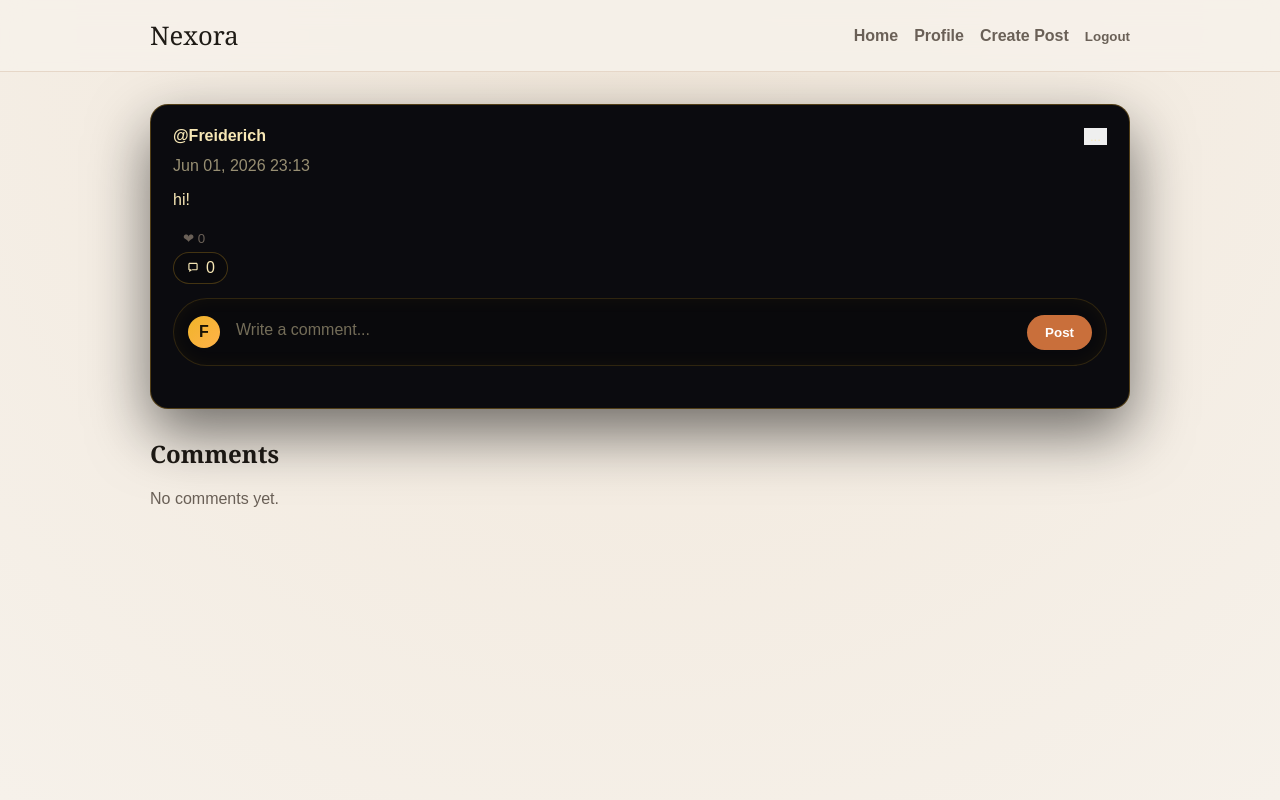
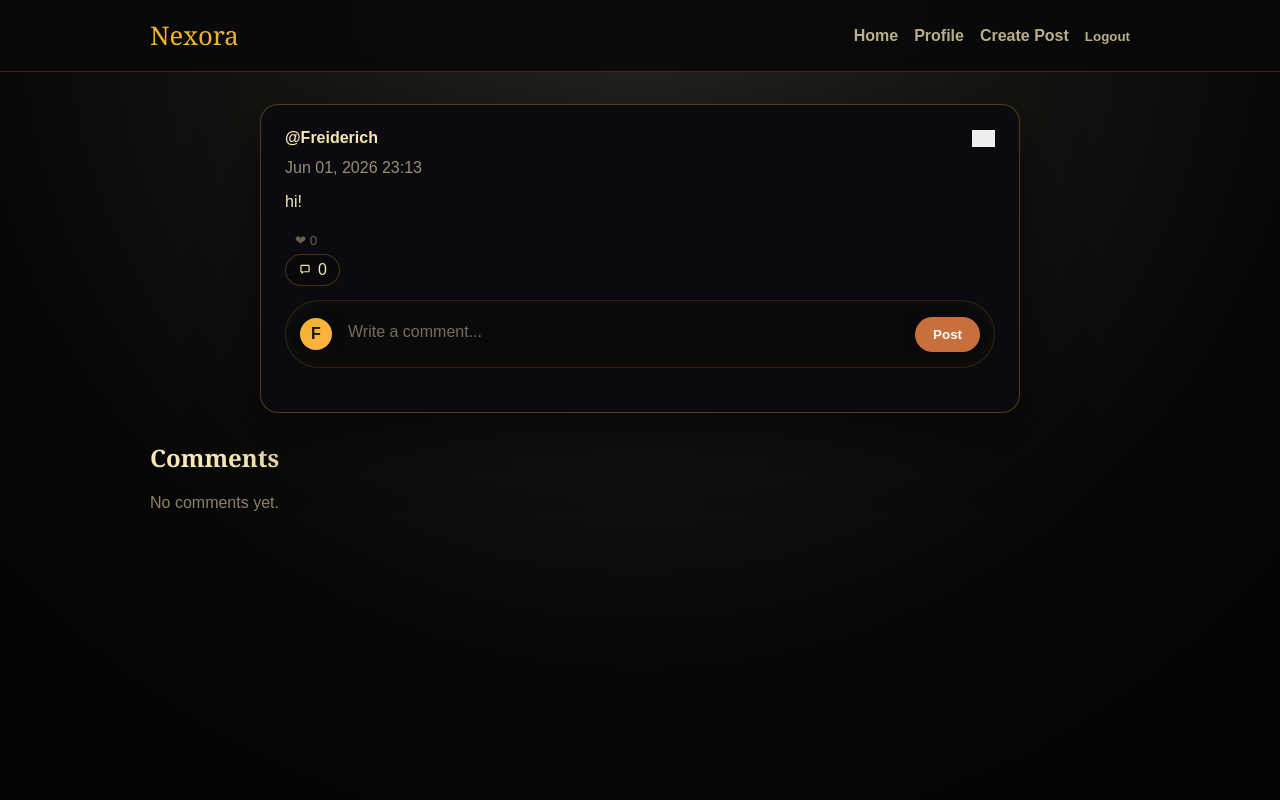
Before and after one commit to Freiderich/Nexora, a Django app: page /posts/4/ in a window 1280 px wide. Run offline with Django 5.2, Linux system fonts and the light colour scheme; a user stored in the database is signed in; data comes from the database, SQL or seed files in the repository; data that the repository does not hold is empty.

Commit message:
Fixed white page background

```diff
--- a/static/css/base.css
+++ b/static/css/base.css
@@ -24,6 +24,26 @@ body {
   color: var(--ink);
   background: radial-gradient(circle at top, var(--bg-accent), var(--bg));
   min-height: 100vh;
+}
+
+body.post-detail {
+  background: radial-gradient(circle at top, rgba(25, 24, 18, 0.95), #070707 65%, #030303 100%);
+  color: #f7e7b5;
+}
+
+body.post-detail .muted {
+  color: rgba(247, 231, 181, 0.55);
+}
+
+body.post-detail input,
+body.post-detail textarea {
+  background: rgba(10, 10, 12, 0.9);
+  border: 1px solid rgba(240, 180, 41, 0.2);
+  color: #f7e7b5;
+}
+
+body.post-detail .danger {
+  color: #e05242;
 }
 
 a {
--- a/static/css/components.css
+++ b/static/css/components.css
@@ -28,9 +28,10 @@
 
 .card.detail {
   margin-bottom: 28px;
-}
-
-.card.detail {
+  max-width: 760px;
+  margin-left: auto;
+  margin-right: auto;
+  padding: 24px;
   background: #0b0b0f;
   border: 1px solid rgba(240, 180, 41, 0.3);
   box-shadow: 0 24px 60px rgba(0, 0, 0, 0.55);
@@ -203,5 +204,36 @@ form p {
 }
 
 .card.detail .post-image {
-  max-height: 360px;
+  max-height: 300px;
 }
+
+body.post-detail .comments h2 {
+  color: #f7e7b5;
+}
+
+body.post-detail .comment {
+  background: rgba(15, 15, 18, 0.88);
+  border: 1px solid rgba(240, 180, 41, 0.12);
+  color: #f7e7b5;
+}
+
+body.post-detail .comment a {
+  color: #f0b429;
+}
+
+body.post-detail .comment .muted {
+  color: rgba(247, 231, 181, 0.5);
+}
+
+body.post-detail input,
+body.post-detail textarea {
+  border-color: rgba(240, 180, 41, 0.2);
+}
+
+body.post-detail .comment-input {
+  border: 0;
+}
+
+body.post-detail .danger {
+  color: #e05242;
+}
--- a/static/css/layout.css
+++ b/static/css/layout.css
@@ -5,6 +5,11 @@
   background: rgba(246, 241, 234, 0.85);
   backdrop-filter: blur(12px);
   border-bottom: 1px solid var(--border);
+}
+
+body.post-detail .site-header {
+  background: rgba(8, 8, 10, 0.88);
+  border-bottom-color: rgba(240, 180, 41, 0.2);
 }
 
 .nav {
@@ -32,9 +37,23 @@
   color: var(--muted);
 }
 
+body.post-detail .menu a,
+body.post-detail .menu .link-button {
+  color: rgba(247, 231, 181, 0.75);
+}
+
 .menu a:hover,
 .menu .link-button:hover {
   color: var(--ink);
+}
+
+body.post-detail .logo {
+  color: #f0b429;
+}
+
+body.post-detail .menu a:hover,
+body.post-detail .menu .link-button:hover {
+  color: #f0b429;
 }
 
 main {
--- a/templates/posts/post_detail.html
+++ b/templates/posts/post_detail.html
@@ -1,5 +1,7 @@
 {% extends "base.html" %}
 {% load static %}
+
+{% block body_class %}post-detail{% endblock %}
 
 {% block extra_css %}
   <link rel="stylesheet" href="{% static 'css/post.css' %}" />
```
